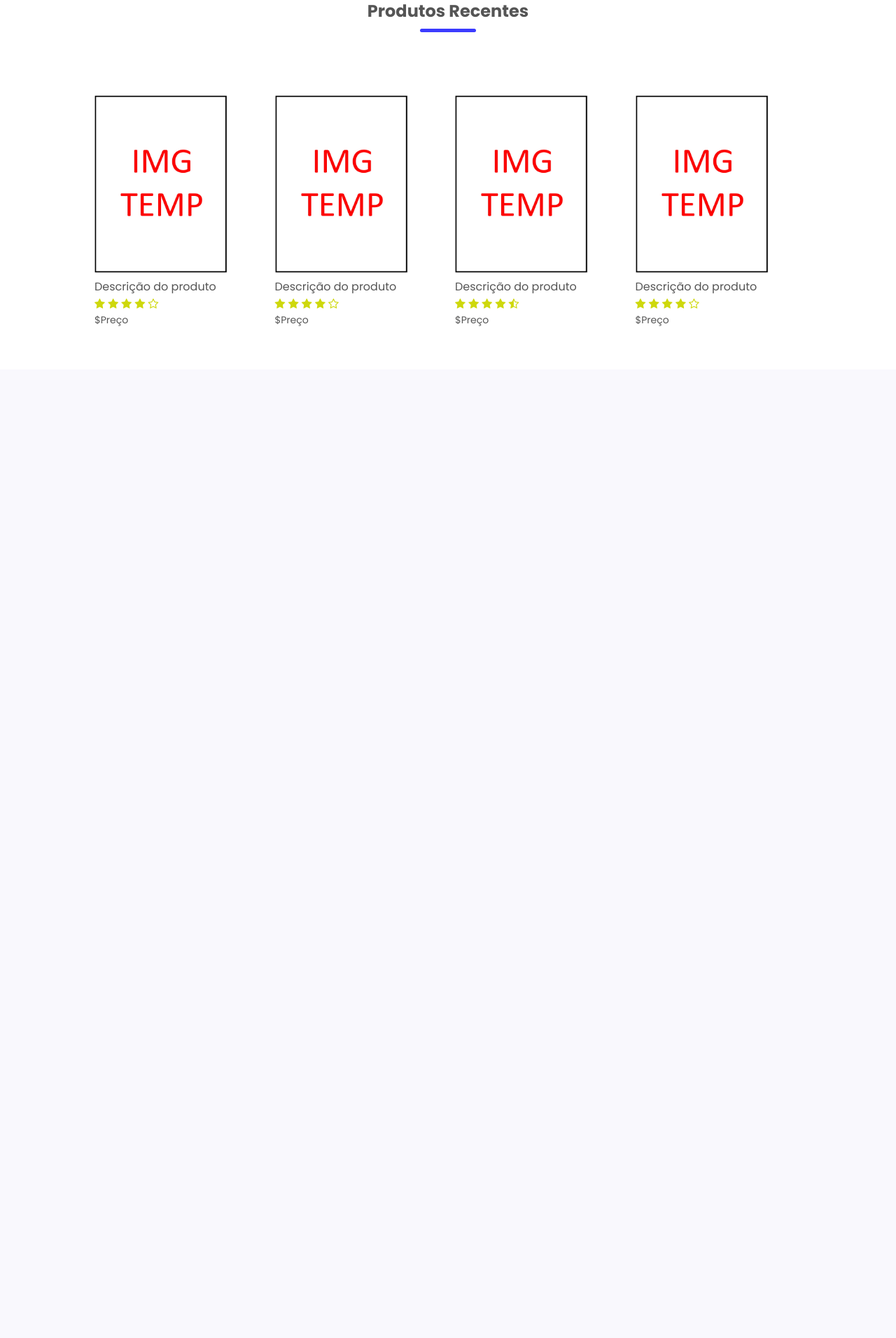
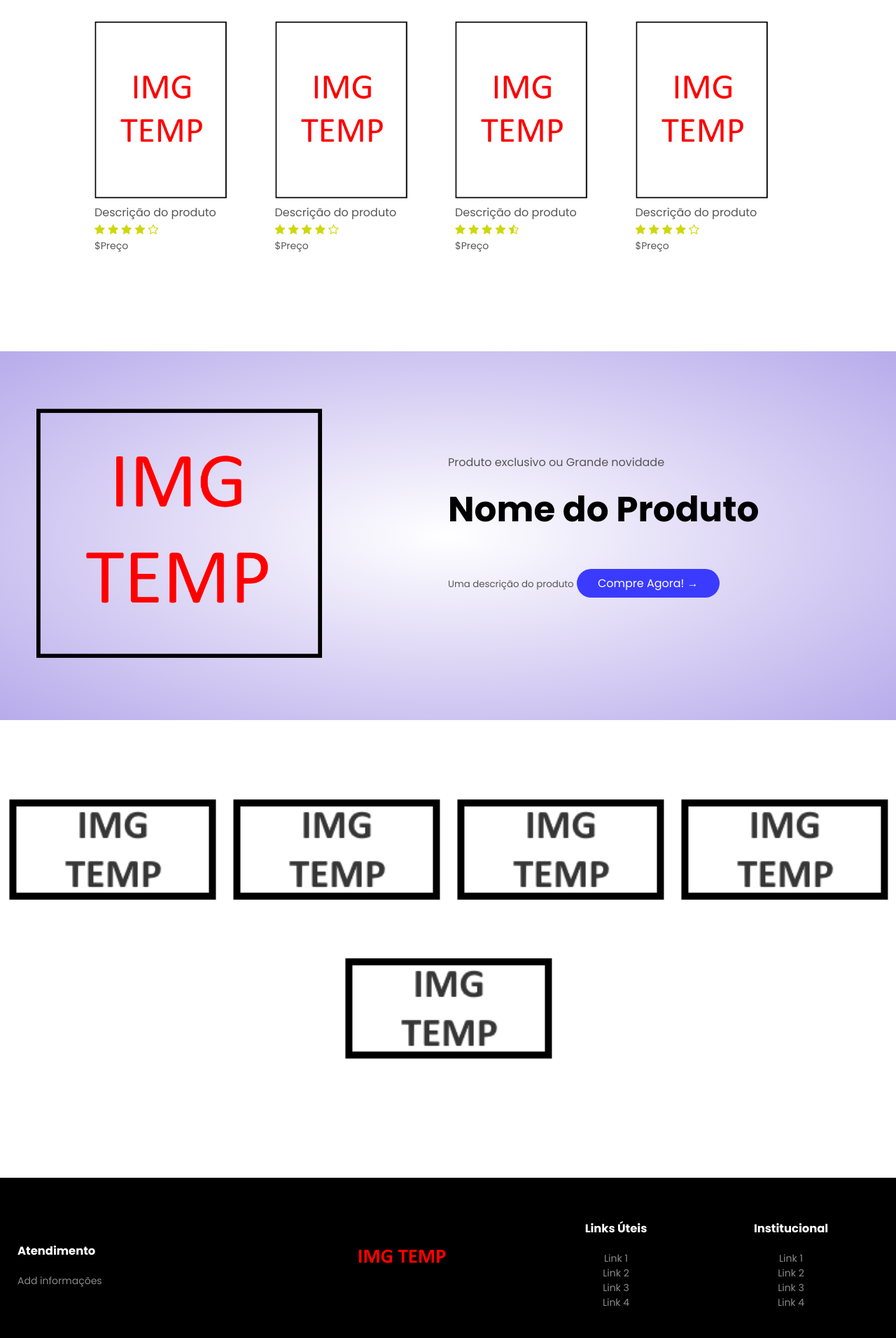
Before and after one commit to LucasRalf14/jall-comercio-eletronico, a PHP site: page / in a window 1280 px wide. Shown: the part 1794-3706 px from the top of the page at 70% size. Before the commit the page ends 2260 px from the top, so only its background shows below. Run offline with PHP 8.4, Linux system fonts and the light colour scheme.

Commit message:
Marcas parceiras e rodapé

```diff
--- a/index.html
+++ b/index.html
@@ -181,6 +181,86 @@
     </div>
 </div>
 
+<!----- Ofertas ----->
+<div class="offers">
+    <div class="small-container">
+        <div class="row">
+            <div class="col-2">
+                <img src="images/exclusive.png" alt="Add descrição" class="offers-img">
+            </div>
+
+            <div class="col-2">
+                <p>Produto exclusivo ou Grande novidade</p>
+                <h1>Nome do Produto</h1>
+                <small>Uma descrição do produto</small>
+                <a href="" class="btn">Compre Agora! &#8594</a>
+            </div>
+        </div>
+    </div>
+</div>
+
+<!----- Marcas Patrocinadores ----->
+<div class="brands">
+    <div class="small-container">
+        <div class="row">
+            <div class="col-5">
+                <img src="images/logo-marcas.png" alt="Add descrição">
+            </div>
+
+            <div class="col-5">
+                <img src="images/logo-marcas.png" alt="Add descrição">
+            </div>
+
+            <div class="col-5">
+                <img src="images/logo-marcas.png" alt="Add descrição">
+            </div>
+
+            <div class="col-5">
+                <img src="images/logo-marcas.png" alt="Add descrição">
+            </div>
+
+            <div class="col-5">
+                <img src="images/logo-marcas.png" alt="Add descrição">
+            </div>
+        </div>
+    </div>
+</div>
+
+<!----- Rodapé ----->
+<div class="rodape">
+    <div class="container">
+        <div class="row">
+            <div class="rodape-col-1">
+                <h3>Atendimento</h3>
+                <p>Add informações</p>
+            </div>
+
+            <div class="rodape-col-2">
+                <img src="images/logo-white.png" alt="Logo da JALL">
+            </div>
+
+            <div class="rodape-col-3">
+                <h3>Links Úteis</h3>
+                <ul>
+                    <li>Link 1</li>
+                    <li>Link 2</li>
+                    <li>Link 3</li>
+                    <li>Link 4</li>
+                </ul>
+            </div>
+
+            <div class="rodape-col-4">
+                <h3>Institucional</h3>
+                <ul>
+                    <li>Link 1</li>
+                    <li>Link 2</li>
+                    <li>Link 3</li>
+                    <li>Link 4</li>
+                </ul>
+            </div>
+        </div>
+    </div>
+</div>
 
 </body>
 
--- a/style.css
+++ b/style.css
@@ -58,7 +58,7 @@ p {
 }
 
 .col-2 img {
-    max-width: 100%;
+    max-width: 80%;
     padding: 50px 0;
 }
 
@@ -171,3 +171,81 @@ h4 {
 .col-5 img {
     width: 80%;
 }
+
+.offers {
+    background: radial-gradient(#fff, #b8abeb);
+    margin-top: 80px;
+    padding: 30px 0;
+}
+
+.col-2 .offers-img {
+    padding: 50px;
+}
+
+small {
+    color: #555;
+}
+
+/* ---- Marcas Patrocinadores ---*/
+.brands {
+    margin: 100px auto;;
+}
+
+.col-5 {
+    width: 160px;
+}
+
+.col-5 img {
+    width: 100%;
+    cursor: pointer;
+    filter: grayscale(100%);
+}
+
+.col-5 img:hover {
+    filter: grayscale(0%);
+}
+
+/* Rodapé */
+.rodape {
+    background: #000;
+    color: #8a8a8a;
+    font-size: 14px;
+    padding: 60px 0 20px;
+}
+
+.rodape p {
+    color: #8a8a8a;
+}
+
+.rodape h3 {
+    color: #fff;
+    margin-bottom: 20px;
+}
+
+.rodape-col-1, .rodape-col-2, .rodape-col-3, .rodape-col-4 {
+    min-width: 250px;
+    margin-bottom: 20px;
+}
+
+.rodape-col-1 {
+    flex-basis: 30%;
+}
+
+.rodape-col-2 {
+    flex: 1;
+    text-align: center;
+}
+
+.rodape-col-2 img {
+    width: 180px;
+    margin-bottom: 20px;
+}
+
+.rodape-col-3, .rodape-col-4 {
+    flex-basis: 12%;
+    text-align: center;
+}
+
+ul {
+    list-style-type: none;
+}
```
Also changed, not shown: images/exclusive.png (added), images/logo-marcas.png (added), images/logo-white.png (added).
